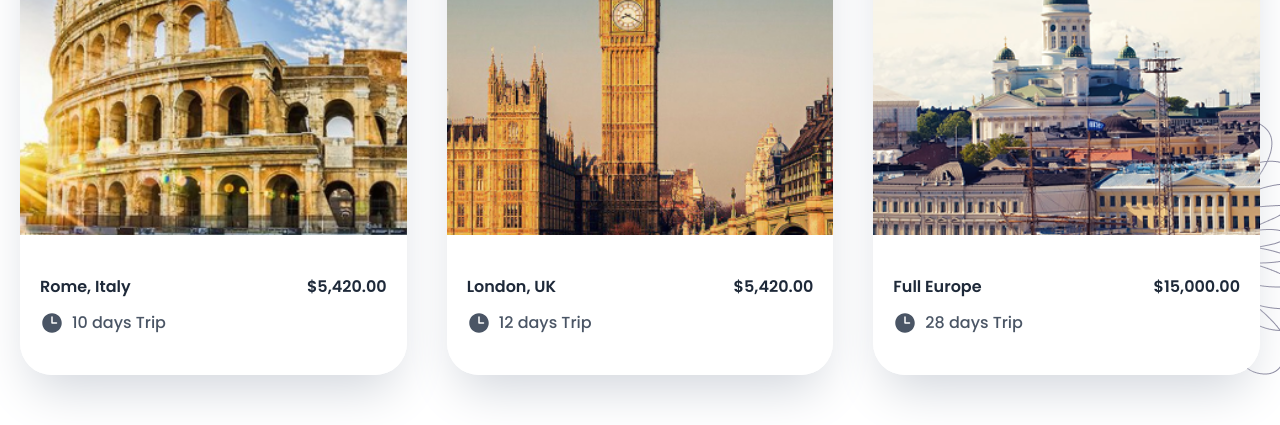
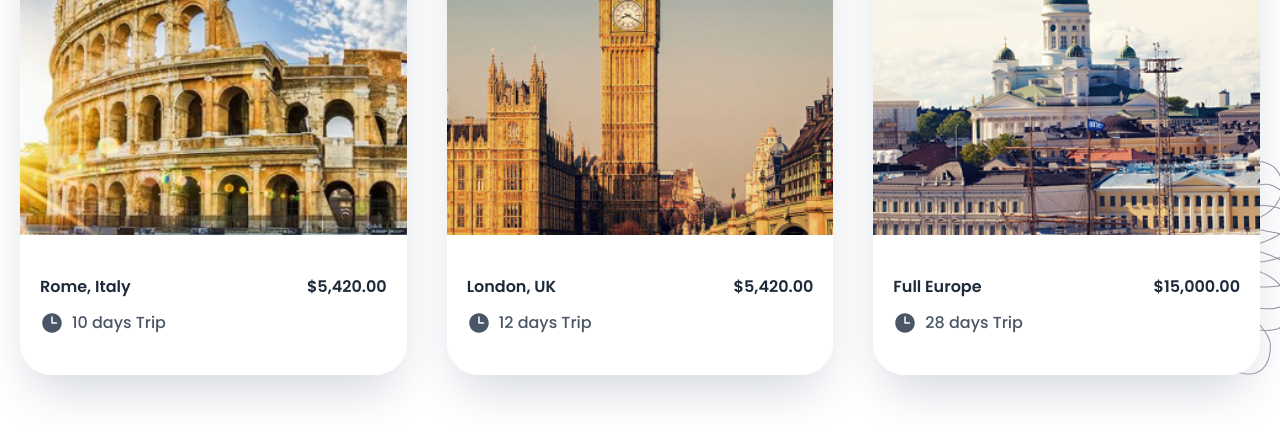
Before and after one commit to syhbandi/travello, a React (Vite) app: page / in a window 1280 px wide. Shown: the part 1720-2145 px from the top of the page. Built offline with nearby package versions, Linux system fonts and the light colour scheme; a web font is replaced by a local one.

Commit message:
fix: adjust margin for decorative image in Destinations component

```diff
--- a/src/components/Destinations.tsx
+++ b/src/components/Destinations.tsx
@@ -48,7 +48,7 @@ const Destinations = () => {
             </div>
           ))}
 
-          <div className="absolute right-0 bottom-0 -z-10 -mr-14">
+          <div className="absolute right-0 bottom-0 -z-10 -mr-10">
             <img
               src={destinationDecore}
               alt="destinations decore"
```
